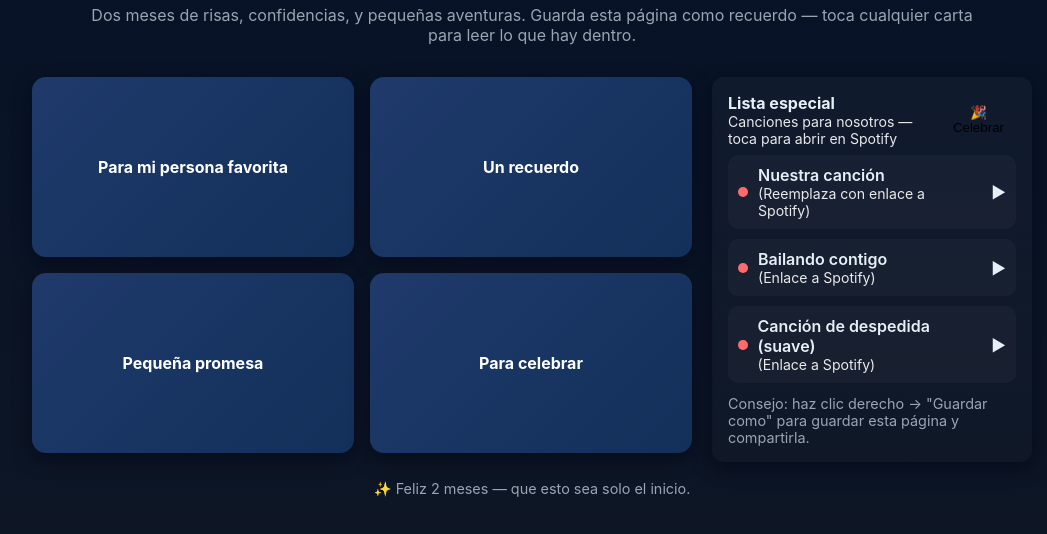
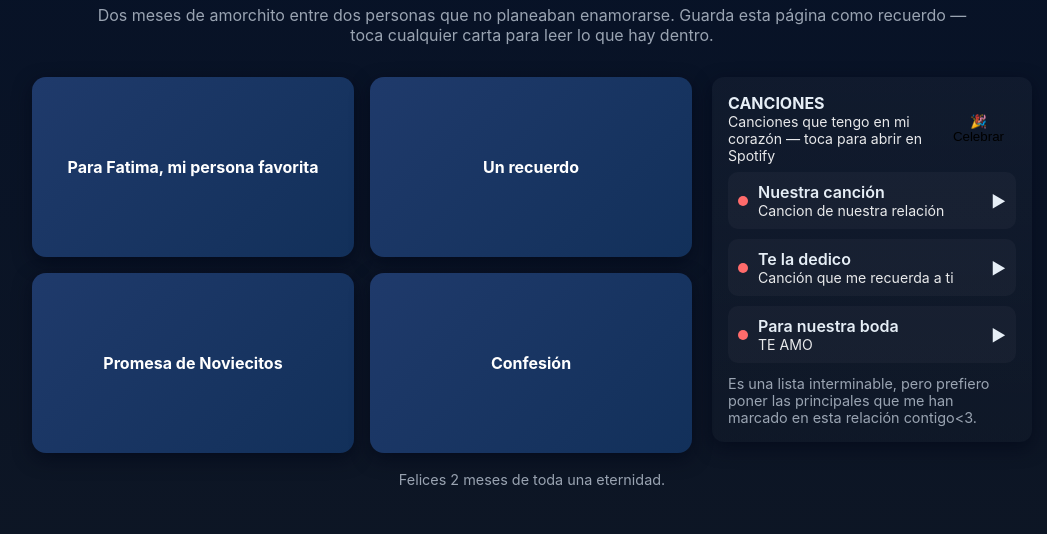
Before and after one commit to JorgeVera04/web, a plain HTML site: page index.html in a window 1280 px wide. Shown: the part 78-612 px from the top of the page, without its empty margins (108-1155 px from the left). Drawn offline with Linux system fonts and the light colour scheme.

Commit message:
Update index.html

```diff
--- a/index.html
+++ b/index.html
@@ -3,7 +3,7 @@
 <head>
   <meta charset="utf-8" />
   <meta name="viewport" content="width=device-width,initial-scale=1" />
-  <title>2 Meses ♥ — Página con cartas y canciones</title>
+  <title>Nuestros primeros 2 Meses ♥</title>
   <style>
     :root{--bg:#0f1724;--card:#fff;--accent:#ff6b6b;--muted:#9aa4b2}
     *{box-sizing:border-box}
@@ -53,7 +53,7 @@
 <body>
   <header>
     <h1>2 meses juntos ❤️</h1>
-    <p class="lead">Dos meses de risas, confidencias, y pequeñas aventuras. Guarda esta página como recuerdo — toca cualquier carta para leer lo que hay dentro.</p>
+    <p class="lead">Dos meses de amorchito entre dos personas que no planeaban enamorarse. Guarda esta página como recuerdo — toca cualquier carta para leer lo que hay dentro.</p>
   </header>
 
   <main class="stage">
@@ -62,18 +62,19 @@
         <div class="card" data-id="1" aria-label="Carta 1">
           <div class="card-inner">
             <div class="card-face card-front">
-              <div class="title">Para mi persona favorita</div>
+              <div class="title">Para Fatima, mi persona favorita</div>
             </div>
             <div class="card-face card-back">
               <div>
-                <div class="back-message">Mi amor,
+                <div class="back-message">Fatima,
 
-Hace dos meses que estamos construyendo algo que me hace sonreír cada día. Gracias por tu paciencia, por tus abrazos y por aceptar mis locuras.
+Hace dos meses que estamos construyendo algo que me hace tan feliz cada día. Gracias por tu paciencia y por aguantar al pobre oaxaco.
 
-Te prometo más canciones compartidas, café a medias y noches sin prisa.
+Eres todo lo que no sabia que estaba esperando, y aunque fue tan momentaneo, lo que siento por ti es real e intenso que todo lo que hago, es, a final de cuentas, para poder tener un futuro lindo contigo.
+Eres todo lo que quiero, y todo lo que se que esta bien en mi vida, como alguna vez te dije, eres mi primera Victoria.
 
 Con todo mi cariño,
-(Tu nombre)</div>
+Jorge. </div>
               </div>
             </div>
           </div>
@@ -85,9 +86,9 @@ Con todo mi cariño,
               <div class="title">Un recuerdo</div>
             </div>
             <div class="card-face card-back">
-              <div class="back-message">Recuerdo la primera vez que nos perdimos caminando y terminamos riendo sin rumbo. Esos momentos viajeros me recuerdan que contigo todo es mejor.
+              <div class="back-message">Recuerdo la primera vez que hicimos llamada, muertos de pena y verguenza, y aunque al principio solo fueron algunas palabras, se me quedo grabado el momento en el que escuche tu voz temblorosa, diciendo lo mucho que me querias.
 
-Gracias por ser mi compañera/o de mapas y errores bonitos.</div>
+Gracias por tenerme tan presente en tu vida, como yo te tengo en la mia.</div>
             </div>
           </div>
         </div>
@@ -95,12 +96,10 @@ Gracias por ser mi compañera/o de mapas y errores bonitos.</div>
         <div class="card" data-id="3" aria-label="Carta 3">
           <div class="card-inner">
             <div class="card-face card-front">
-              <div class="title">Pequeña promesa</div>
+              <div class="title">Promesa de Noviecitos</div>
             </div>
             <div class="card-face card-back">
-              <div class="back-message">Prometo escuchar tus historias aunque ya me las sepa, cocinar aun cuando se me queme algo y aprender esa serie que tanto te gusta.
-
-Más promesas: abrazos gratis e infinitos planes por hacer.</div>
+              <div class="back-message">Prometo dar lo mejor de mi, para que nuestros planes que tenemos juntos, puedan concluirse de la mejor manera, poder estar en unos años más con Victoria, y que recuerdes los antiguos dias, en donde planeabamos nuestra vida perfecta.</div>
             </div>
           </div>
         </div>
@@ -108,12 +107,10 @@ Más promesas: abrazos gratis e infinitos planes por hacer.</div>
         <div class="card" data-id="4" aria-label="Carta 4">
           <div class="card-inner">
             <div class="card-face card-front">
-              <div class="title">Para celebrar</div>
+              <div class="title">Confesión</div>
             </div>
             <div class="card-face card-back">
-              <div class="back-message">Dos meses son un comienzo; celebremos cada pequeño triunfo, cada broma interna y cada mañana juntos.
-
-¿Lista/o para muchos meses más?</div>
+              <div class="back-message">Siempre, pero siempre, me gusto mucho tu chiste de que te llamas Fatima, pero tus amigos te dicen Fa, y despues Doremi, pero nunca te lo dije AJSKDAHDAKJDHADH</div>
             </div>
           </div>
         </div>
@@ -123,44 +120,44 @@ Más promesas: abrazos gratis e infinitos planes por hacer.</div>
     <aside class="side">
       <div style="display:flex;align-items:center;gap:12px;justify-content:space-between">
         <div>
-          <strong>Lista especial</strong>
-          <div class="small">Canciones para nosotros — toca para abrir en Spotify</div>
+          <strong>CANCIONES</strong>
+          <div class="small">Canciones que tengo en mi corazón — toca para abrir en Spotify</div>
         </div>
         <button id="celebrateBtn" class="close">🎉 Celebrar</button>
       </div>
 
       <div class="songs" id="songs">
-        <!-- Reemplaza las URLs de spotify por las tuyas favoritas -->
-        <div class="song" data-url="https://open.spotify.com/" role="button">
+
+        <div class="song" data-url="https://open.spotify.com/intl-es/track/53iuhJlwXhSER5J2IYYv1W?si=12017c331f2940ec" role="button">
           <div class="meta"><div class="dot"></div><div>
             <div style="font-weight:600">Nuestra canción</div>
-            <div class="small">(Reemplaza con enlace a Spotify)</div>
+            <div class="small">Cancion de nuestra relación</div>
           </div></div>
           <div>▶</div>
         </div>
 
-        <div class="song" data-url="https://open.spotify.com/" role="button">
+        <div class="song" data-url="https://open.spotify.com/intl-es/track/5DtnCKnQ8nmRX1JL8N90Ua?si=bacc17078e364f28" role="button">
           <div class="meta"><div class="dot"></div><div>
-            <div style="font-weight:600">Bailando contigo</div>
-            <div class="small">(Enlace a Spotify)</div>
+            <div style="font-weight:600">Te la dedico</div>
+            <div class="small">Canción que me recuerda a ti</div>
           </div></div>
           <div>▶</div>
         </div>
 
-        <div class="song" data-url="https://open.spotify.com/" role="button">
+        <div class="song" data-url="https://open.spotify.com/intl-es/track/3IFo5x0HWlvRu0QIAtefor?si=a49ae46ab4ed4c44" role="button">
           <div class="meta"><div class="dot"></div><div>
-            <div style="font-weight:600">Canción de despedida (suave)</div>
-            <div class="small">(Enlace a Spotify)</div>
+            <div style="font-weight:600">Para nuestra boda</div>
+            <div class="small">TE AMO</div>
           </div></div>
           <div>▶</div>
         </div>
       </div>
 
-      <div style="margin-top:12px;color:var(--muted);font-size:.9rem">Consejo: haz clic derecho → "Guardar como" para guardar esta página y compartirla.</div>
+      <div style="margin-top:12px;color:var(--muted);font-size:.9rem">Es una lista interminable, pero prefiero poner las principales que me han marcado en esta relación contigo<3.</div>
     </aside>
   </main>
 
-  <div class="footer">✨ Feliz 2 meses — que esto sea solo el inicio.</div>
+  <div class="footer">Felices 2 meses de toda una eternidad.</div>
 
   <!-- Modal carta grande -->
   <div id="overlay" class="overlay" role="dialog" aria-hidden="true">
```
